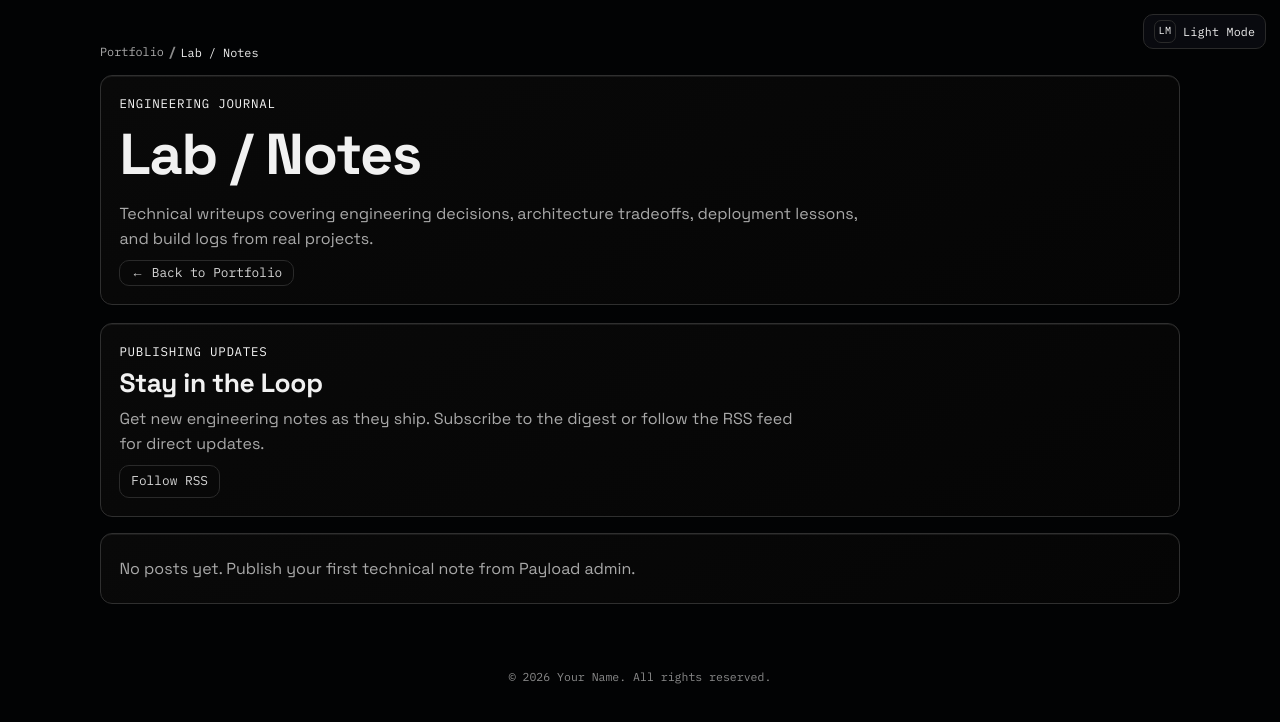
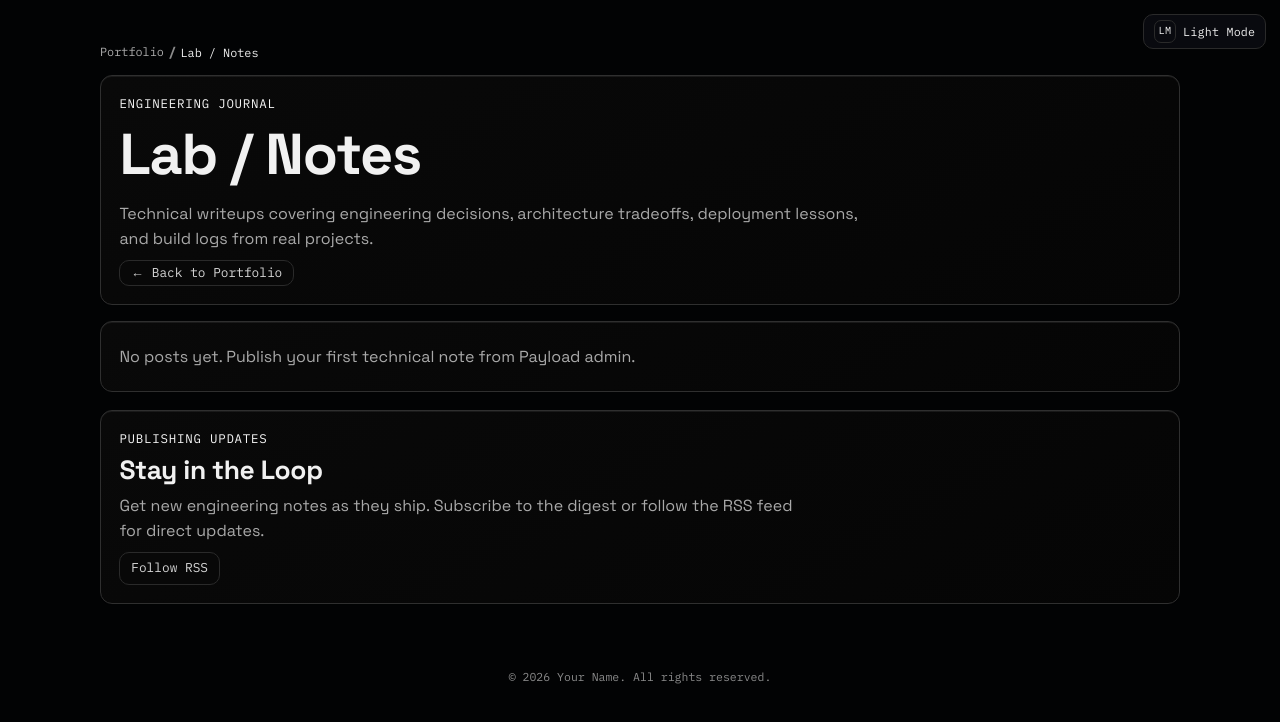
Before and after one commit to owwix/Developer-Portfolio, a Next.js app: page /blog in a window 1280 px wide. Shown: the top 722 px of the page. Built offline with nearby package versions, Linux system fonts and the light colour scheme; no server answers.

Commit message:
Reorder blog archive sections to place subscribe card after notes

```diff
--- a/app/blog/page.tsx
+++ b/app/blog/page.tsx
@@ -90,6 +90,14 @@ export default async function BlogArchivePage() {
           ← Back to Portfolio
         </Link>
       </header>
+      {posts.length ? (
+        <ArchiveFilters posts={posts} />
+      ) : (
+        <section className="card reveal">
+          <p className="empty-state">No posts yet. Publish your first technical note from Payload admin.</p>
+        </section>
+      )}
+
       {home?.blogCta?.enabled !== false ? (
         <BlogSubscribeCard
           description={home?.blogCta?.description}
@@ -98,14 +106,6 @@ export default async function BlogArchivePage() {
           title={home?.blogCta?.title}
         />
       ) : null}
-
-      {posts.length ? (
-        <ArchiveFilters posts={posts} />
-      ) : (
-        <section className="card reveal">
-          <p className="empty-state">No posts yet. Publish your first technical note from Payload admin.</p>
-        </section>
-      )}
     </main>
   )
 }
```
